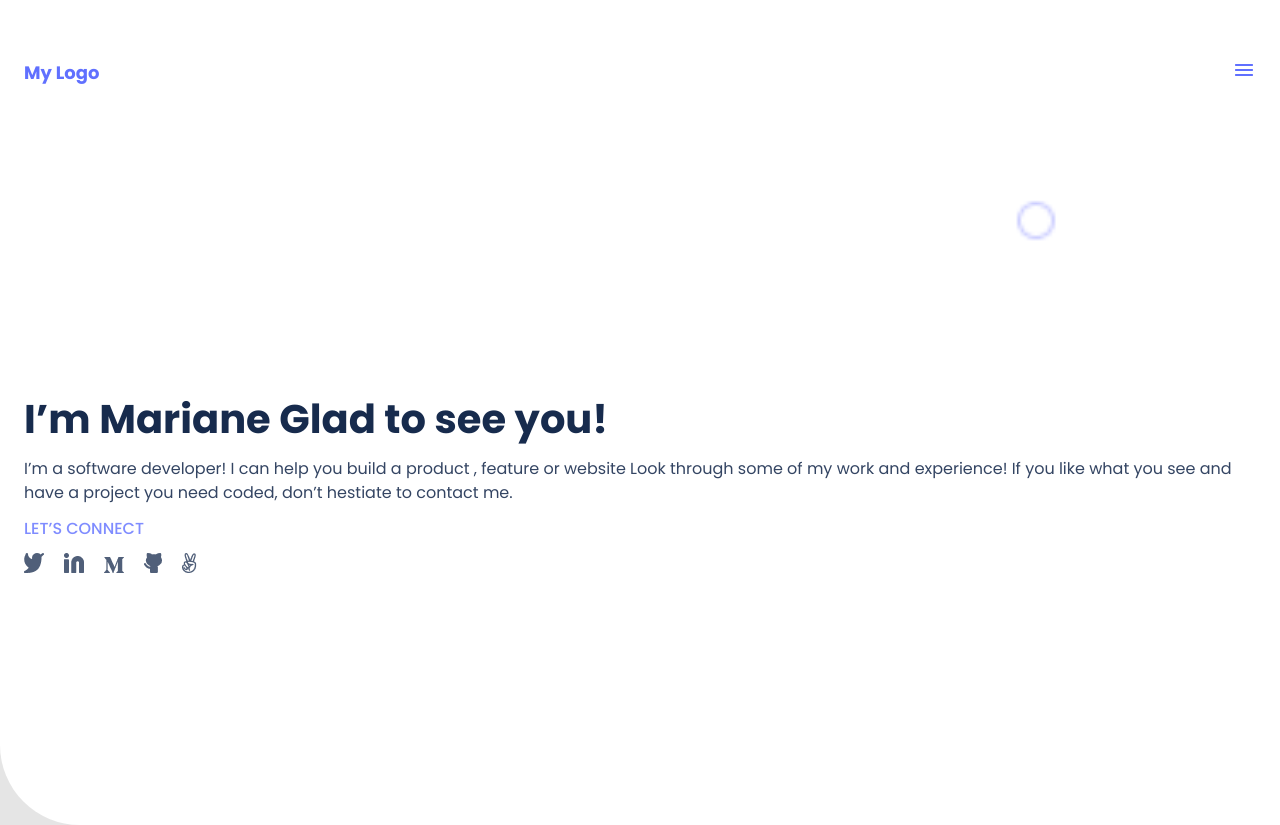
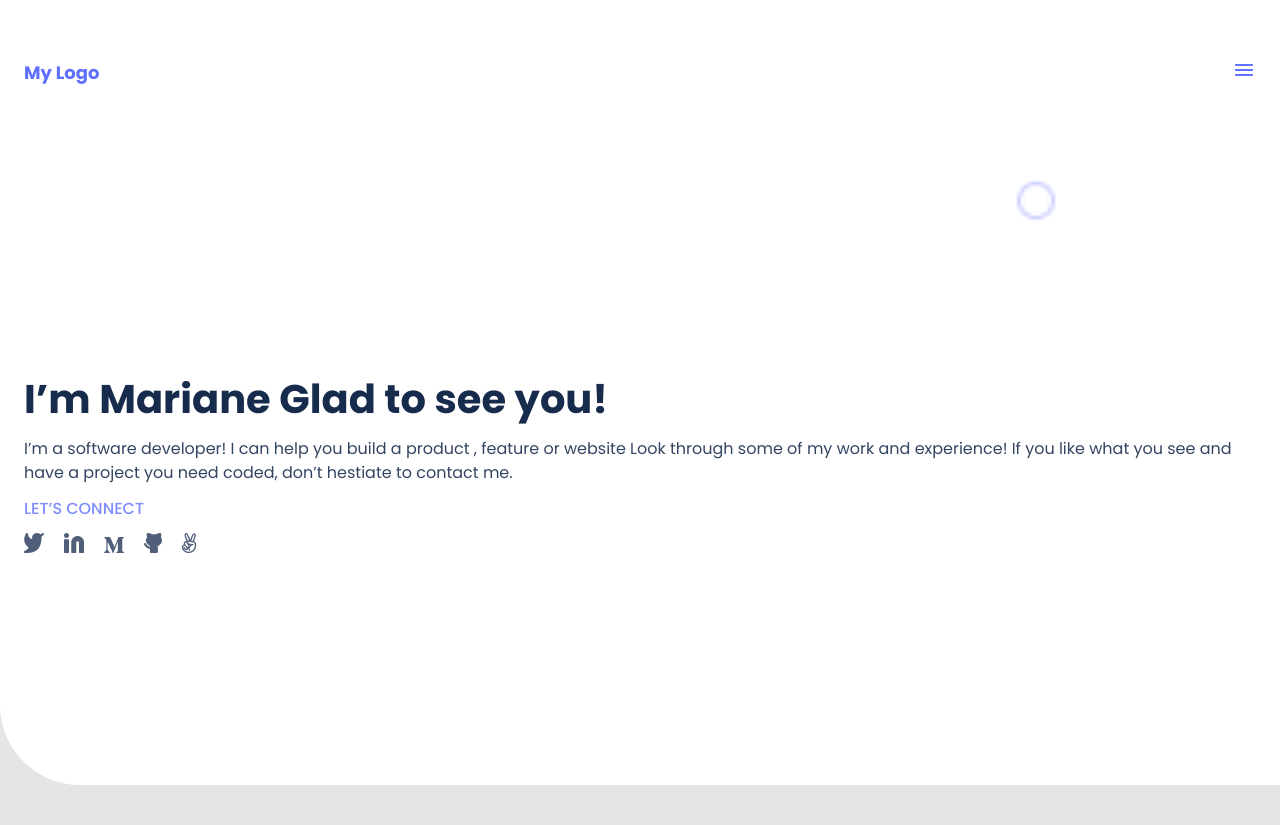
Before and after one commit to erickhansx/white-portfolio, a plain HTML site: page index.html in a window 1280 px wide. After the commit the page ends 800 px from the top, so only its background shows below. Drawn offline with Linux system fonts and the light colour scheme.

```diff
--- a/resources/css/style.css
+++ b/resources/css/style.css
@@ -44,9 +44,6 @@
 
 /* INTRODUCTION SECTION  */
 
-.main__introduction {
-}
-
 .introduction {
   display: flex;
   flex-direction: column;
@@ -58,7 +55,7 @@
   background-position: center;
   max-width: 100vw;
   padding: 0 2.4rem;
-  min-height: 85vh;
+  min-height: 80vh;
 }
 
 .introduction__heading {
@@ -67,7 +64,6 @@
   font-size: 4rem;
   line-height: 5.2rem;
   margin-bottom: 1.2rem;
-  /* margin-top: 2rem; */
 }
 
 .introduction__paragraph {
```
